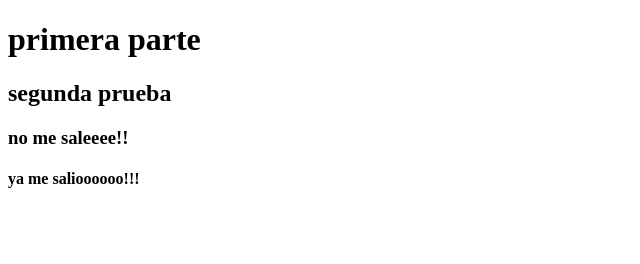
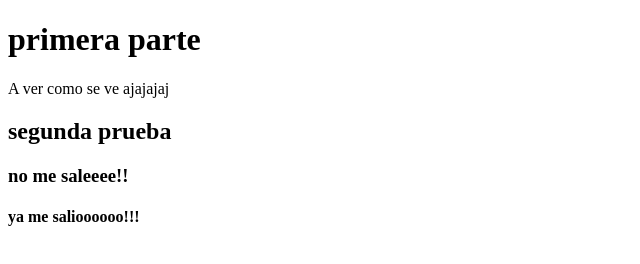
Before and after one commit to Israel-abreu/Proyecto-Final, a plain HTML site: page index.html in a window 1280 px wide. Shown: the whole page, without its empty margins (0-640 px from the left). Drawn offline with Linux system fonts and the light colour scheme.

Commit message:
diviertiendomee

```diff
--- a/index.html
+++ b/index.html
@@ -7,6 +7,7 @@
 </head>
 <body>
     <h1>primera parte</h1>
+    <p>A ver como se ve ajajajaj</p>
     <h2>segunda prueba</h2>
     <h3>no me saleeee!!</h3>
     <h4>ya me salioooooo!!!</h4>
```
